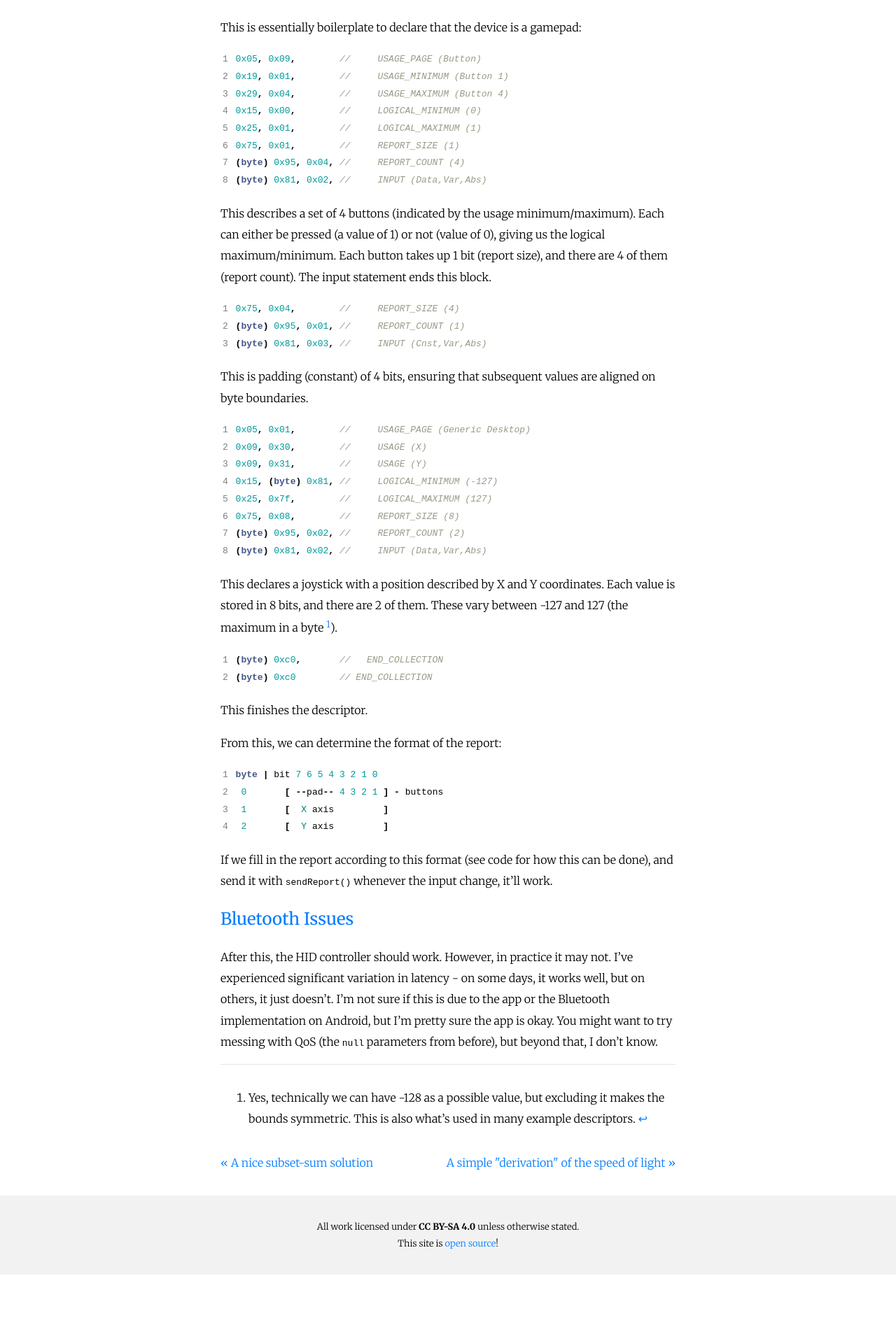
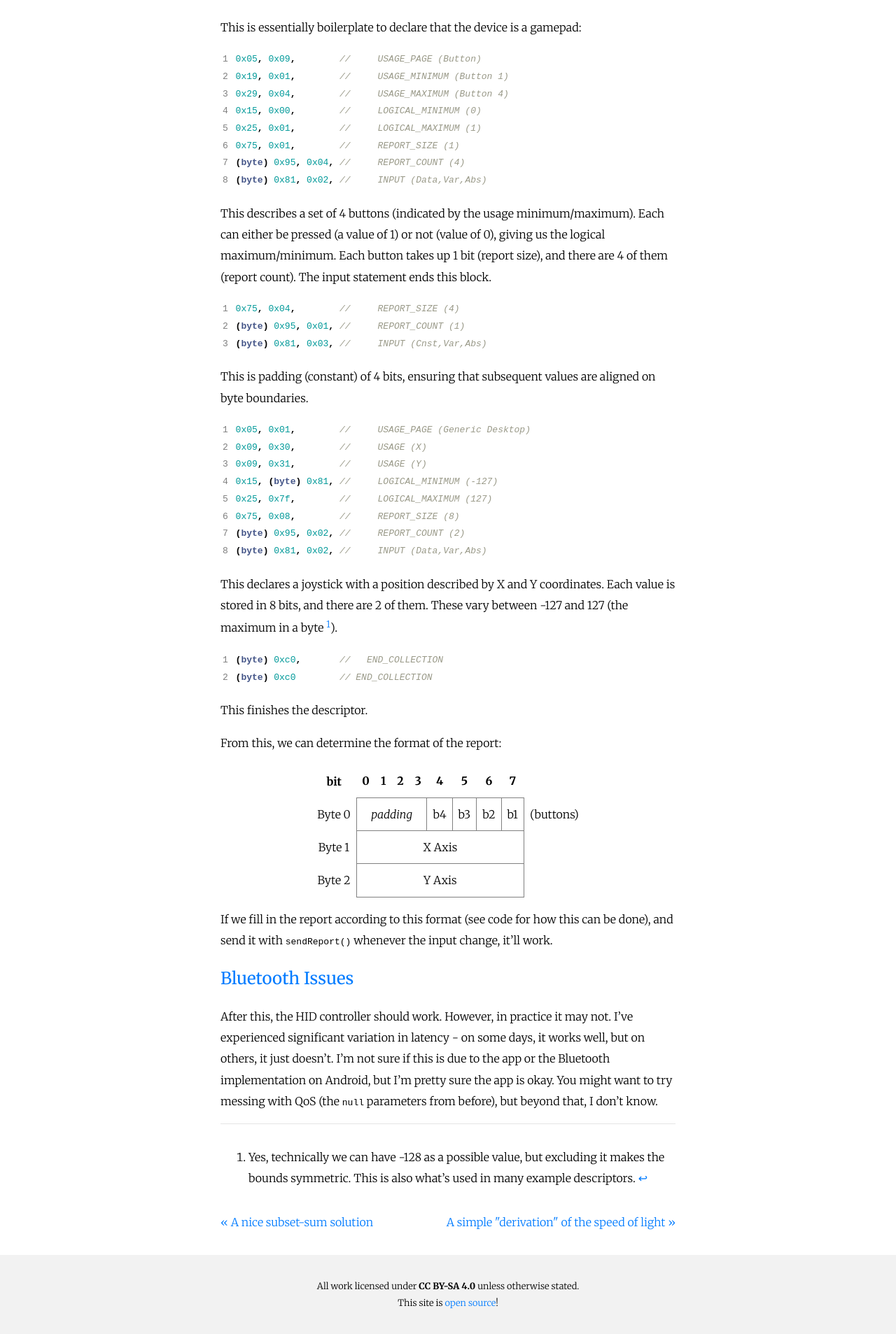
Before and after one commit to ralismark/ralismark.github.io, a Jekyll site: the page built from _posts/2019-01-13-bluehid-3.md, in a window 1280 px wide. Shown: the part 1213-3120 px from the top of the page at 70% size. Built offline with Jekyll 4.4.1, drawn with Linux system fonts in a browser that asks for light colours; nearby versions of some CDN libraries; before the commit the page ends 3035 px from its top, so only the background shows below that.

Commit message:
Make tables nicer

````diff
--- a/_posts/2019-01-13-bluehid-3.md
+++ b/_posts/2019-01-13-bluehid-3.md
@@ -81,12 +81,16 @@ This finishes the descriptor.
 
 From this, we can determine the format of the report:
 
-```java
-byte | bit 7 6 5 4 3 2 1 0
- 0       [ --pad-- 4 3 2 1 ] - buttons
- 1       [  X axis         ]
- 2       [  Y axis         ]
-```
+<table class="text-centre" style="table-layout: fixed">
+<thead>
+  <tr><th>bit</th><th>0</th><th>1</th><th>2</th><th>3</th><th>4</th><th>5</th><th>6</th><th>7</th><th></th></tr>
+</thead>
+<tbody>
+  <tr><td>Byte 0</td><td class="boxed" colspan="4"><em>padding</em></td><td class="boxed">b4</td><td class="boxed">b3</td><td class="boxed">b2</td><td class="boxed">b1</td><td>(buttons)</td></tr>
+  <tr><td>Byte 1</td><td class="boxed" colspan="8">X Axis</td><td></td></tr>
+  <tr><td>Byte 2</td><td class="boxed" colspan="8">Y Axis</td><td></td></tr>
+</tbody>
+</table>
 
 If we fill in the report according to this format (see code for how this can be done), and send it with `sendReport()` whenever the input change, it'll work.
 
--- a/_sass/foundation.scss
+++ b/_sass/foundation.scss
@@ -76,6 +76,19 @@ kbd {
 }
 
 // Decorations ----------------------------------------------------------------
+
+// decorate table as we see fit
+table:not(.rouge-table) {
+	border-collapse: collapse;
+	margin: 0 auto;
+
+	$bstyle: 1px solid grey;
+
+	th, td {
+		padding: 0.5em;
+		&.boxed { border: $bstyle; }
+	}
+}
 
 @mixin text-inverted {
 	&, & a {
````
